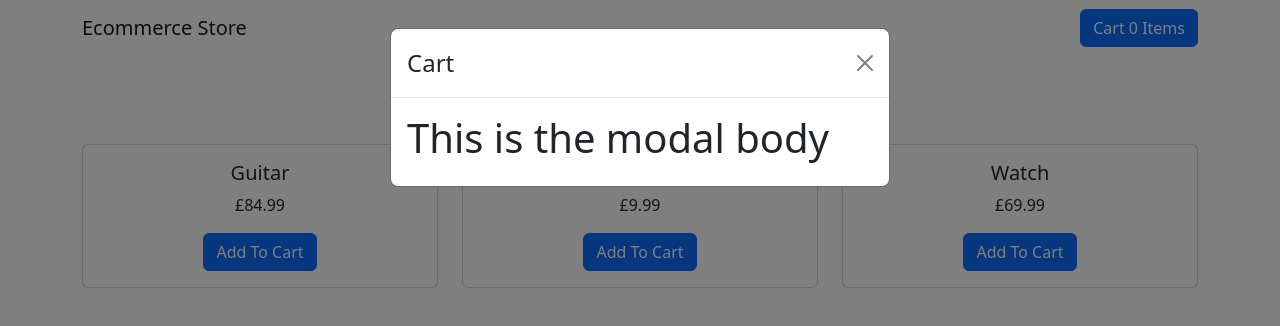
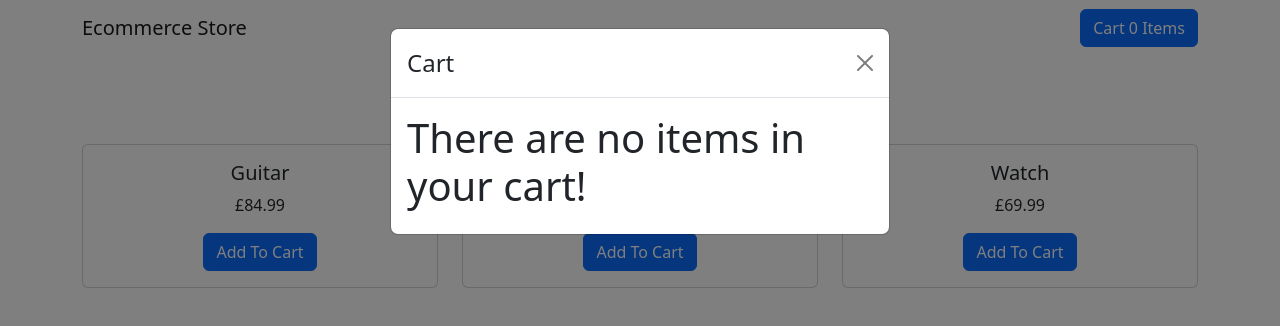
Before and after one commit to ak-yas/react-basket, a React (Create React App) app: page / in a window 1280 px wide. Both pictures are taken after a click on the button "Cart 0 Items". Shown: the top 326 px of the page. Built offline with nearby package versions, Linux system fonts and the light colour scheme.

Commit message:
added a cart product component

```diff
--- /dev/null
+++ b/src/components/cartProduct.js
@@ -0,0 +1,25 @@
+import { useContext } from 'react'
+import Button from 'react-bootstrap/Button'
+import { CartContext } from '../cartContext'
+import { getProductData } from '../productsStore'
+
+function CartProduct(props) {
+  const cart = useContext(CartContext)
+  const id = props.id
+  const quantity = props.quantity
+  const productData = getProductData(id)
+
+  return (
+    <>
+      <h3>{productData.title}</h3>
+      <p>{quantity} total</p>
+      <p>${(quantity * productData.price).toFixed(2)}</p>
+      <Button size="sm" onClick={() => cart.removeAllFromCart(id)}>
+        Remove
+      </Button>
+      <hr></hr>
+    </>
+  )
+}
+
+export default CartProduct
--- a/src/components/navbar.js
+++ b/src/components/navbar.js
@@ -1,10 +1,18 @@
-import { useState } from 'react'
+import { useState, useContext } from 'react'
 import { Button, Container, Navbar, Modal } from 'react-bootstrap'
+import { CartContext } from '../cartContext'
+import CartProduct from './cartProduct'
 
 const NavbarContainer = () => {
   const [show, setShow] = useState(false)
   const handleClose = () => setShow(false)
   const handleShow = () => setShow(true)
+  const cart = useContext(CartContext)
+
+  const totalProducts = cart.items.reduce(
+    (sum, product) => sum + product.quantity,
+    0
+  )
 
   return (
     <>
@@ -12,7 +20,7 @@
         <Navbar.Brand href="/">Ecommerce Store</Navbar.Brand>
         <Navbar.Toggle aria-controls="basic-navbar-nav" />
         <Navbar.Collapse className="justify-content-end">
-          <Button onClick={handleShow}>Cart 0 Items</Button>
+          <Button onClick={handleShow}>Cart {totalProducts} Items</Button>
         </Navbar.Collapse>
       </Navbar>
 
@@ -21,7 +29,24 @@
           <Modal.Title>Cart</Modal.Title>
         </Modal.Header>
         <Modal.Body>
-          <h1>This is the modal body</h1>
+          {totalProducts > 0 ? (
+            <>
+              <p>Items in your cart:</p>
+              {cart.items.map((currentProduct, idx) => (
+                <CartProduct
+                  key={idx}
+                  id={currentProduct.id}
+                  quantity={currentProduct.quantity}
+                ></CartProduct>
+              ))}
+
+              <h1>Total: {cart.getTotalCost().toFixed(2)}</h1>
+
+              <Button variant="success">Purchase items!</Button>
+            </>
+          ) : (
+            <h1>There are no items in your cart!</h1>
+          )}
         </Modal.Body>
       </Modal>
     </>
```
